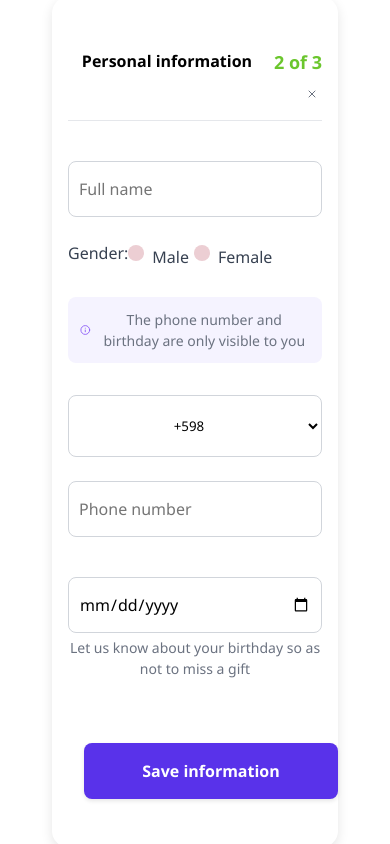
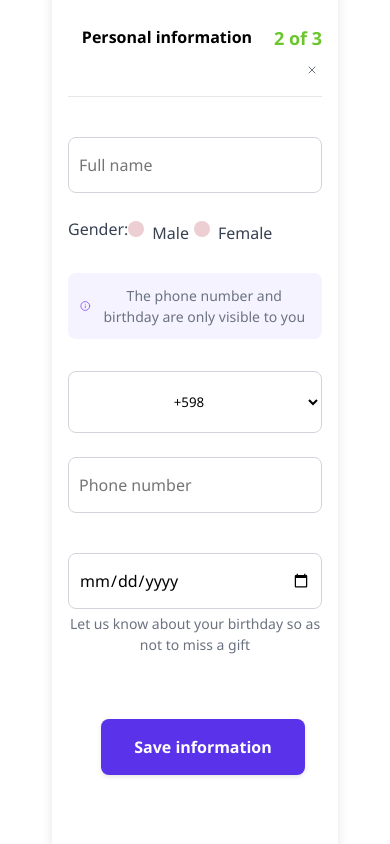
Before and after one commit to soliyana22/Signup_Login, a React (Vite) app: page /personalinfo in a window 390 px wide. Built offline with nearby package versions, Linux system fonts and the light colour scheme.

Commit message:
commited

```diff
--- a/src/pages/Register/Personal_info.css
+++ b/src/pages/Register/Personal_info.css
@@ -290,6 +290,8 @@
     margin: 0 auto;
     width: 100%;
     box-sizing: border-box;
+
+
   }
 
   .personal-info-header {
@@ -322,9 +324,10 @@
   }
 
   .personal-info-button {
-    margin-bottom: 2rem;
+    margin-bottom: 5rem;
     text-align: center;
-    width: 100%;
+    width: 80%;
+
   }
 
   .personal-info-fields {
```
